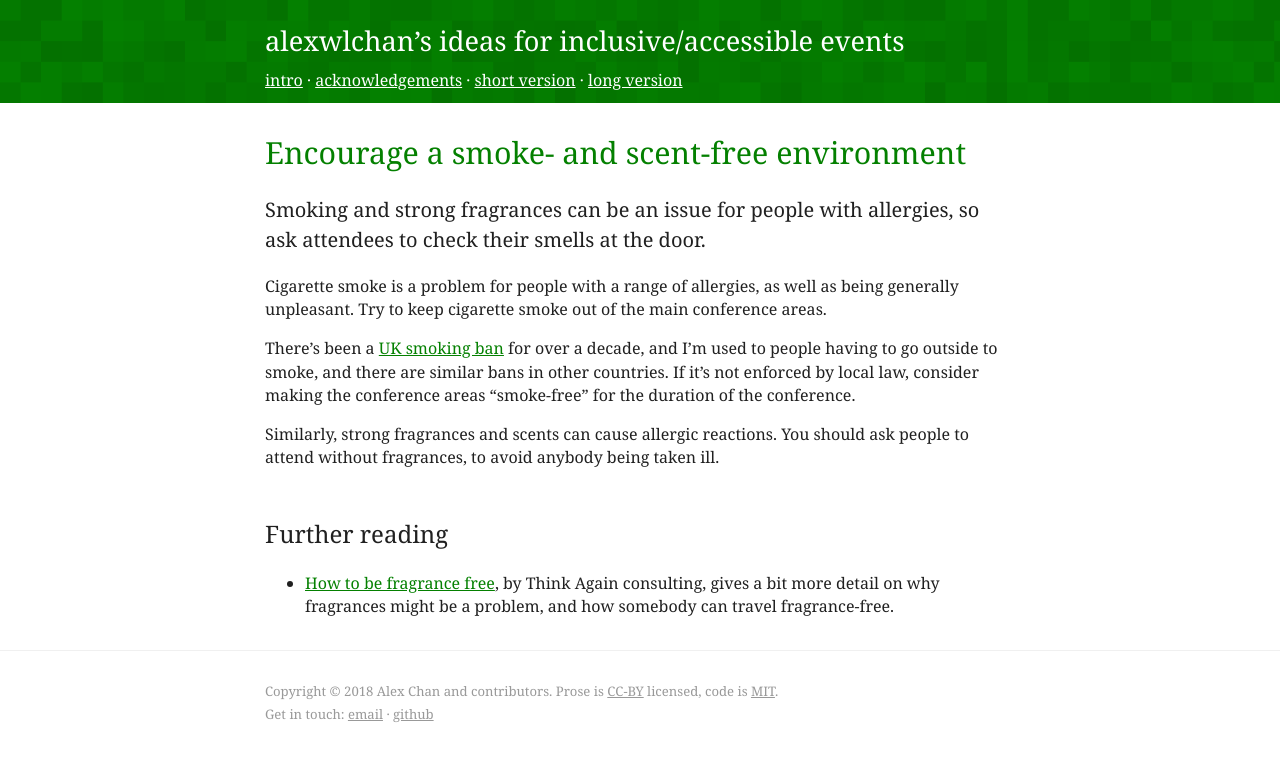
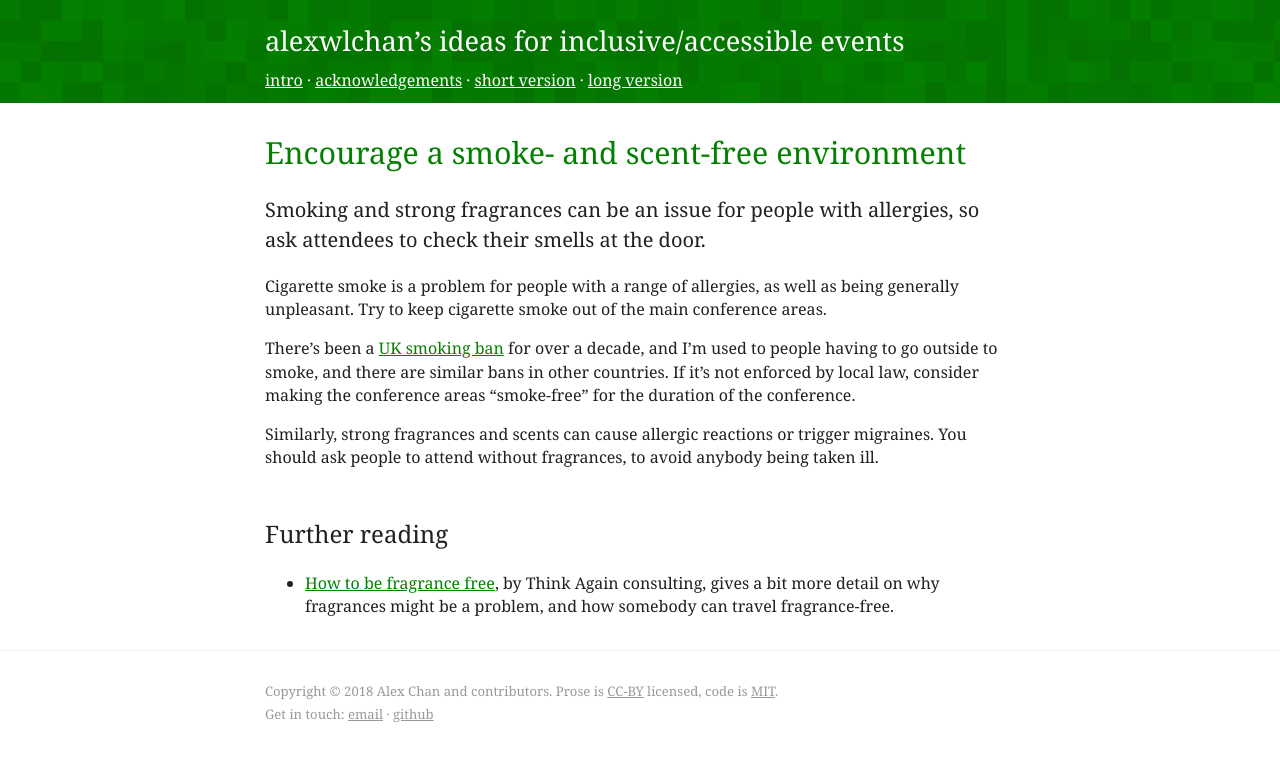
Before and after one commit to alexwlchan/ideas-for-inclusive-events, a Jekyll site: the page built from src/_ideas/smoke-and-scent-free.md, in a window 1280 px wide. Shown: the top 761 px of the page. Built offline with Jekyll 4.4.1, drawn with Linux system fonts in a browser that asks for light colours; Markdown is read by kramdown in place of the engine named in the settings.

Commit message:
Add a note about triggering migraines

```diff
--- a/src/_ideas/smoke-and-scent-free.md
+++ b/src/_ideas/smoke-and-scent-free.md
@@ -13,7 +13,7 @@ Try to keep cigarette smoke out of the main conference areas.
 There's been a [UK smoking ban](https://en.wikipedia.org/wiki/Smoking_ban_in_England) for over a decade, and I'm used to people having to go outside to smoke, and there are similar bans in other countries.
 If it's not enforced by local law, consider making the conference areas "smoke-free" for the duration of the conference.
 
-Similarly, strong fragrances and scents can cause allergic reactions.
+Similarly, strong fragrances and scents can cause allergic reactions or trigger migraines.
 You should ask people to attend without fragrances, to avoid anybody being taken ill.
 
 ## Further reading
```
